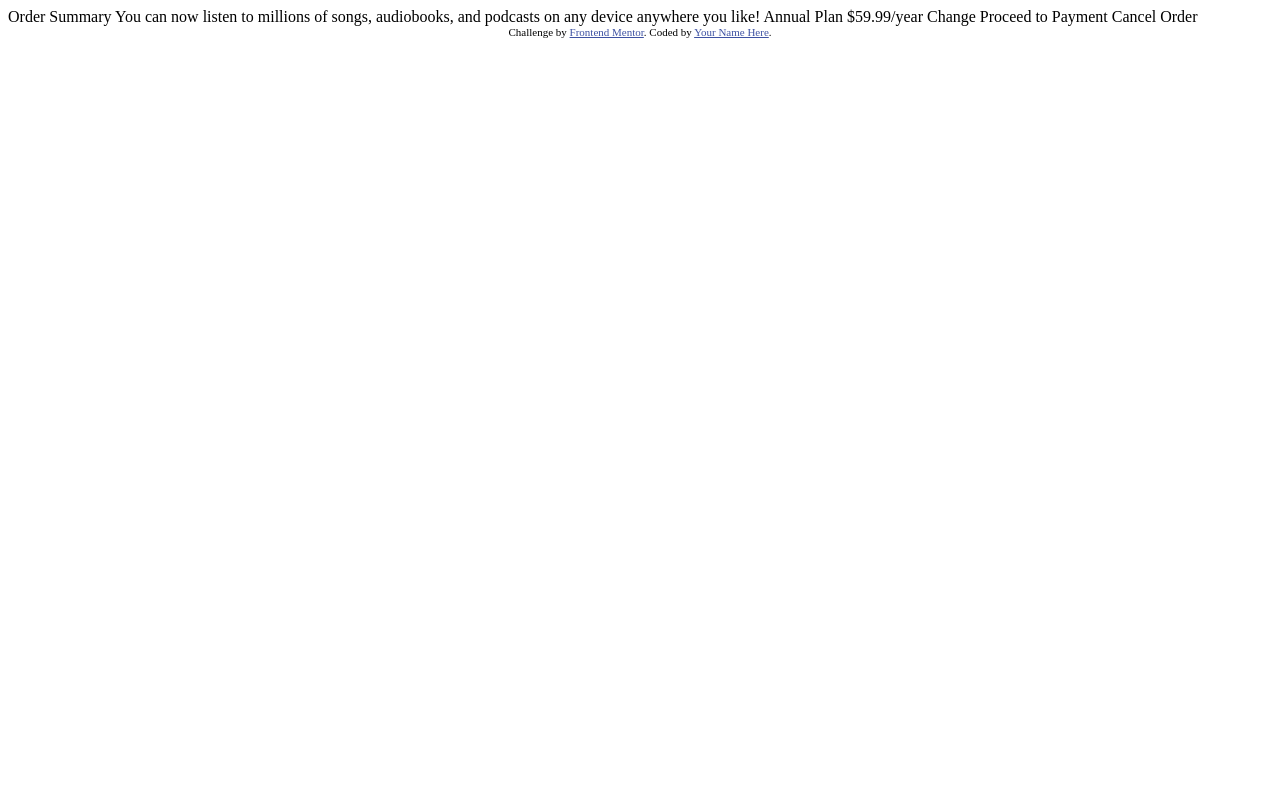
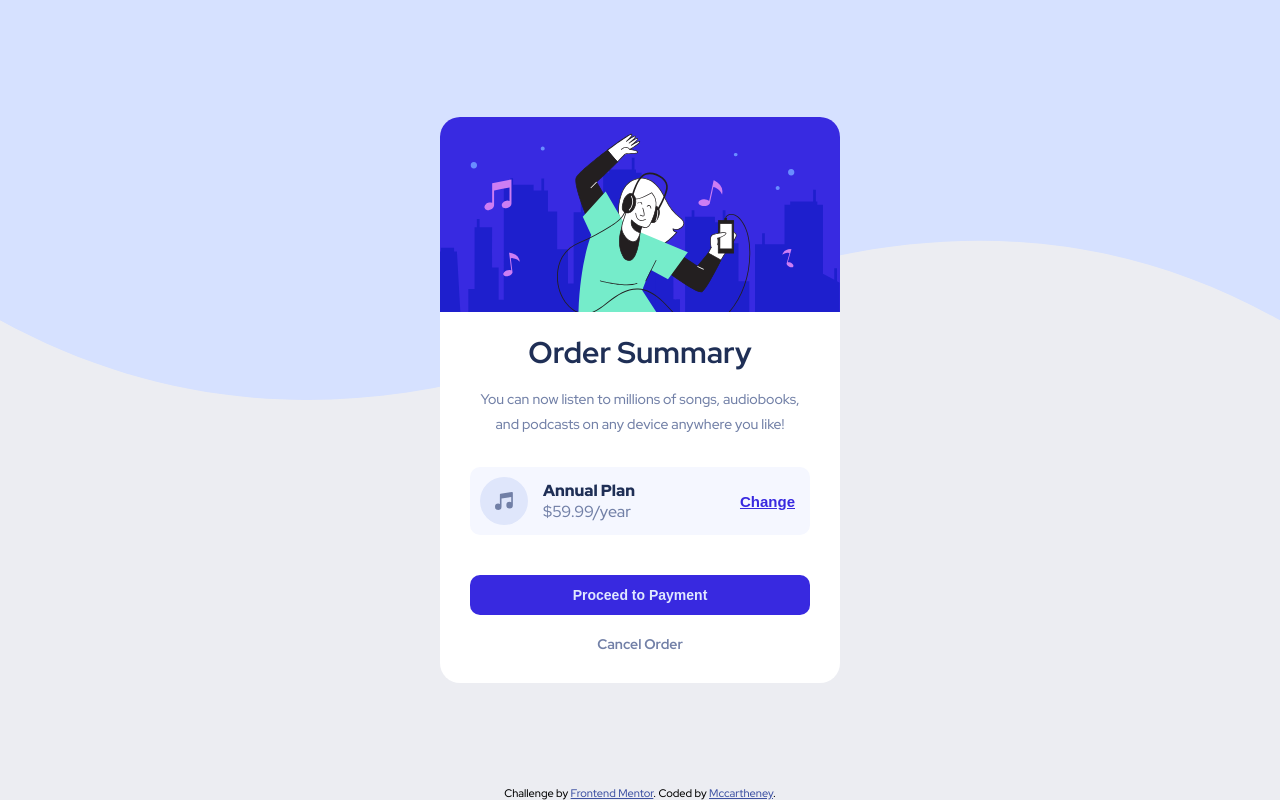
Before and after one commit to mccartheney/Order-summary-component, a plain HTML site: page index.html in a window 1280 px wide. Drawn offline with Linux system fonts and the light colour scheme.

Commit message:
HTML / CSS finalization

```diff
--- a/index.html
+++ b/index.html
@@ -5,33 +5,74 @@
   <meta name="viewport" content="width=device-width, initial-scale=1.0"> <!-- displays site properly based on user's device -->
 
   <link rel="icon" type="image/png" sizes="32x32" href="./images/favicon-32x32.png">
-
+  <link rel="stylesheet" href="./src/css/style.css">
   <title>Frontend Mentor | Order summary card</title>
 
   <!-- Feel free to remove these styles or customise in your own stylesheet 👍 -->
   <style>
-    .attribution { font-size: 11px; text-align: center; }
+    .attribution { font-size: 11px; text-align: center; position: fixed; bottom: 0px;}
     .attribution a { color: hsl(228, 45%, 44%); }
   </style>
 </head>
 <body>
+  <div class="main">
+    <div class="image">
+      <img src="./images/illustration-hero.svg">
+    </div>
 
+    <div class="content">
+      <div class="title">
+        <h1>
           Order Summary
+        </h1>
+      </div>
 
+      <div class="textContent">
+        <p>
           You can now listen to millions of songs, audiobooks, and podcasts on any
           device anywhere you like!
+        </p>
+      </div>
 
+      <div class="plan">
+        <div class="planInfo">
+          <div class="planInfoImage">
+            <img src="./images/icon-music.svg">
+          </div>
+          <div class="planInfoText">
+            <p>
               Annual Plan
+            </p>
+            <p class="price">
               $59.99/year
+            </p>
+          </div>
+        </div>
 
+         <div class="planButton">
+          <button>
             Change
+          </button>
+         </div>
+      </div>
 
+      <div class="finalization">
+        <button class="proceed">
           Proceed to Payment
+        </button>
+
+        <p class="cancel">
+
           Cancel Order
+        </p>
+      </div>
+    </div>
+  </div>
+
 
   <div class="attribution">
     Challenge by <a href="https://www.frontendmentor.io?ref=challenge" target="_blank">Frontend Mentor</a>.
-    Coded by <a href="#">Your Name Here</a>.
+    Coded by <a href="https://www.frontendmentor.io/profile/mccartheney">Mccartheney</a>.
   </div>
 </body>
 </html>
--- /dev/null
+++ b/src/css/style.css
@@ -0,0 +1,179 @@
+@import url('https://fonts.googleapis.com/css2?family=Red+Hat+Display:wght@500;700;900&display=swap');
+* {
+    margin: 0px;
+    padding: 0px;
+}
+
+body {
+    font-family: 'Red Hat Display', sans-serif;
+    width: 100vw;
+    min-height: 100vh;
+    display: flex;
+    justify-content: center;
+    align-items: center;
+    background-image: url(../../images/pattern-background-mobile.svg);
+    background-repeat: no-repeat;
+    background-size: 100vw 30vh;
+
+    background-color: hsla(228, 20%, 70%, 0.204);
+}
+
+.main {
+    width: 90vw;
+    background-color: hsl(0, 0%, 100%);
+    border-radius: 20px;
+}
+
+.image {
+    width: 100%;
+}
+
+.image img {
+    border-radius: 20px 20px 0px 0px ;
+    width: 100%;
+}
+
+.content {
+    display: flex;
+    justify-content: center;
+    align-items: center;
+    flex-direction: column;
+}
+
+.title {
+    width: 100%;
+    height: 50px;
+    margin-top: 10px;
+    display: flex;
+    justify-content: center;
+    align-items: center;
+    font-weight: 900;
+    font-size: 16px;
+    color: hsl(223, 47%, 23%);
+}
+
+.textContent {
+    width: 100%;
+    display: flex;
+    justify-content: center;
+    align-items: center;
+}
+
+.textContent p{
+    line-height: 25px;
+    width: 80%;
+    text-align: center;
+    color: hsl(224, 23%, 55%);
+    font-size: 14px;
+    margin: 10px;
+}
+
+.plan {
+    background-color: hsl(225, 100%, 98%);
+    width: 85%;
+    border-radius: 10px;
+
+    margin: 20px;
+
+    display: flex;
+    justify-content: space-between;
+    align-items: center;
+    padding-top: 10px;
+    padding-bottom: 10px;
+}
+
+.planInfo{
+    margin-left: 10px;
+    display: flex;
+    justify-content: center;
+    align-items: center;
+    color: hsl(223, 47%, 23%);
+}
+
+.planInfoImage {
+    width: 48px;
+    height: 48px;
+}
+
+.planInfoText{
+    margin-left: 15px;
+}
+
+.planInfoText p {
+    font-weight: 900;
+}
+
+.planInfoText .price {
+    font-weight: 500;
+    color: hsl(224, 23%, 55%);
+}
+
+.planButton {
+    margin-right: 15px;
+}
+
+.planButton button{
+    background-color: transparent;
+    border: none;
+    font-size: 15px;
+    color: hsl(245, 75%, 52%);
+    text-decoration: underline;
+    font-weight: 700;
+}
+
+.planButton button:hover {
+    color: hsla(245, 75%, 52%, 0.839);
+    cursor: pointer;
+}
+.finalization {
+    margin-top: 20px;
+    margin-bottom: 30px;
+    width: 85%;
+    display: flex;
+    align-items: center;
+    flex-direction: column;
+}
+
+.finalization .proceed{
+    height: 40px;
+    width: 100%;
+    border-radius: 10px;
+    background-color: hsl(245, 75%, 52%);
+    color: hsl(225, 100%, 94%);
+    font-weight: 700;
+    font-size: 14px;
+    border: none;
+    margin-bottom: 20px;
+}
+
+.finalization .proceed:hover {
+    background-color: hsla(245, 75%, 52%, 0.839);
+    cursor: pointer;
+}
+
+.finalization .cancel {
+    font-weight: 700;
+    font-size: 14px;
+    width: 100px;
+    text-align: center;
+    color: hsl(224, 23%, 55%);
+}
+
+.finalization .cancel:hover {
+    color: hsl(223, 47%, 23%);
+    cursor: pointer;
+}
+
+@media (min-width :450px) {
+    body {
+        background-image: url(../../images/pattern-background-desktop.svg);
+        background-size: 100vw 50vh;
+    }
+
+    .main {
+        width: 400px;
+    }
+    .title {
+        font-size: 15px;
+    }
+}
```
Also changed, not shown: 2 other files. Lines whose indentation alone changed are shown as unchanged.
